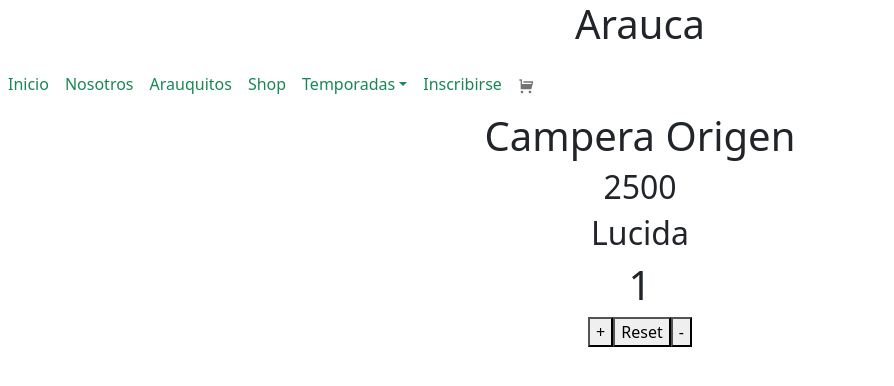
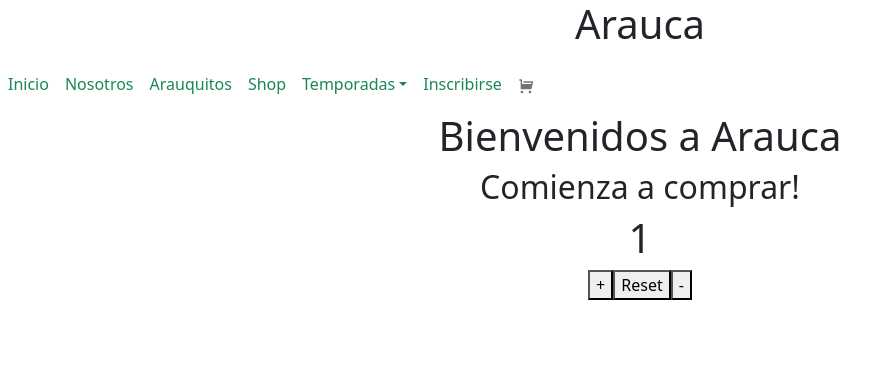
Before and after one commit to seebamenendez/reactJS, a React (Create React App) app: page / in a window 1280 px wide. Shown: the top 386 px of the page, without its empty margins (0-894 px from the left). Built offline with nearby package versions, Linux system fonts and the light colour scheme.

Commit message:
actualizando git

```diff
--- a/src/components/ItemListContainer/ItemListContainer.js
+++ b/src/components/ItemListContainer/ItemListContainer.js
@@ -1,16 +1,36 @@
-import React from 'react'
+//import {useState, useEffect} from 'react';
+import React from 'react';
 
-const ItemListContainer = ({item}) => {
+function ItemListContainer () {
 
-    const {nombre, precio, coleccion} = item;
+const prendas = [
+    { nombre: "Campera Origen", precio: 2500, coleccion: "Lucida", stock: 6},
+    { nombre: "Vestido NATIVO", precio: 2400, coleccion: "Lucida", stock: 2},
+    { nombre: "Camisa OVER", precio: 1990, coleccion: "Lucida", stock: 5},
+    { nombre: "Sobrecamisa GALOPE", precio: 2100, coleccion: "Lucida", stock: 4}
+]
+
+const traerPrendas = new Promise((resuelto, rechazado) => {
+    setTimeout(() => {
+        resuelto(prendas);
+      }, 3000);
+    });
+
+    traerPrendas
+      .then((result) => result)
+      .then((data) => console.log(data))
+      .catch((err) => err);
 
     return (
-        <div>
-            <h1>{nombre}</h1>
-            <h2>{precio}</h2>
-            <h2>{coleccion}</h2>
-        </div>
-    )
+      <div>
+        <h1>Bienvenidos a Arauca</h1>
+        <h2>Comienza a comprar!</h2>
+      </div>
+    );
+
+
+
+
 }
 
 export default ItemListContainer
```
Also changed, not shown: src/components/ItemListContainer/Item.js (added), src/components/ItemListContainer/ItemList.js (added).
